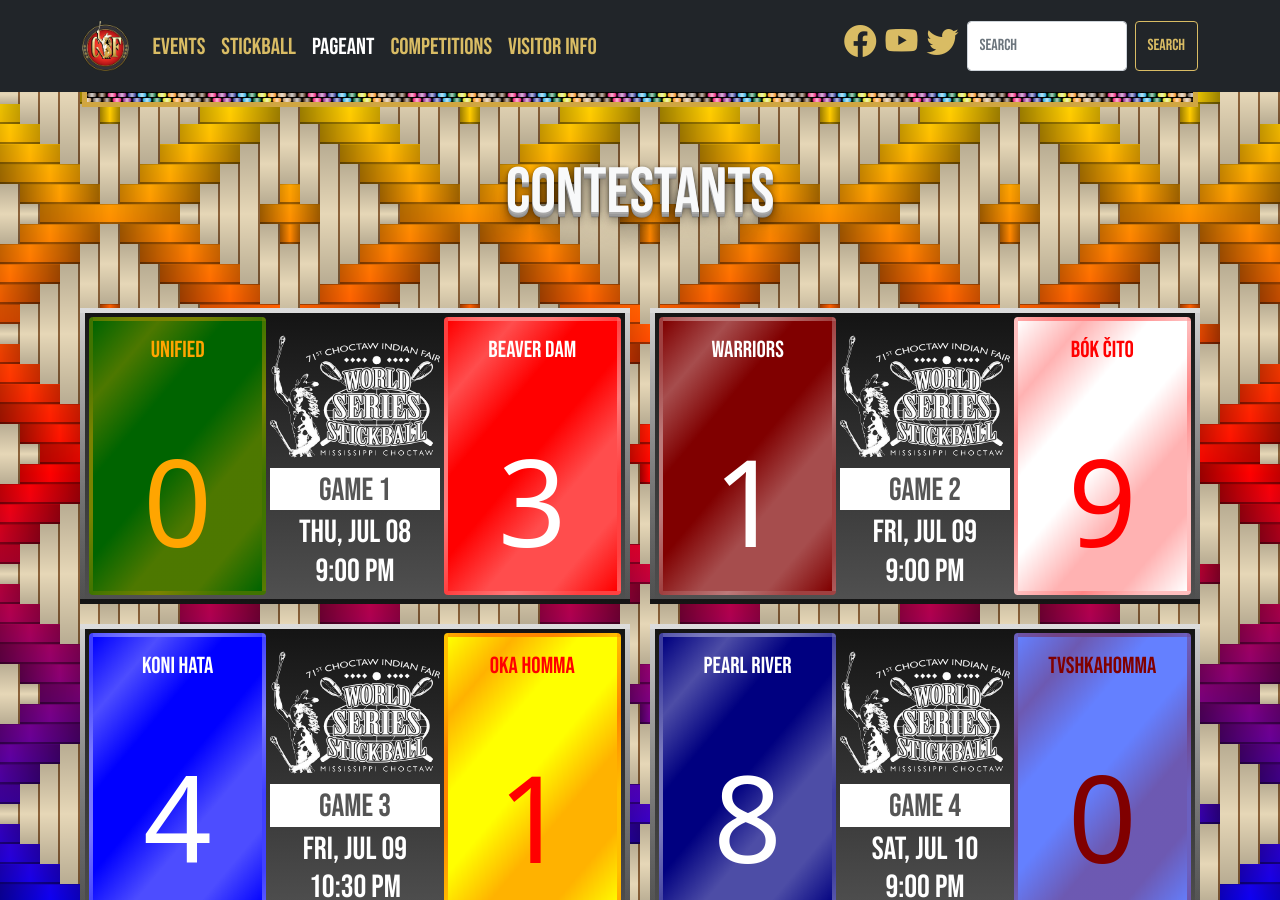
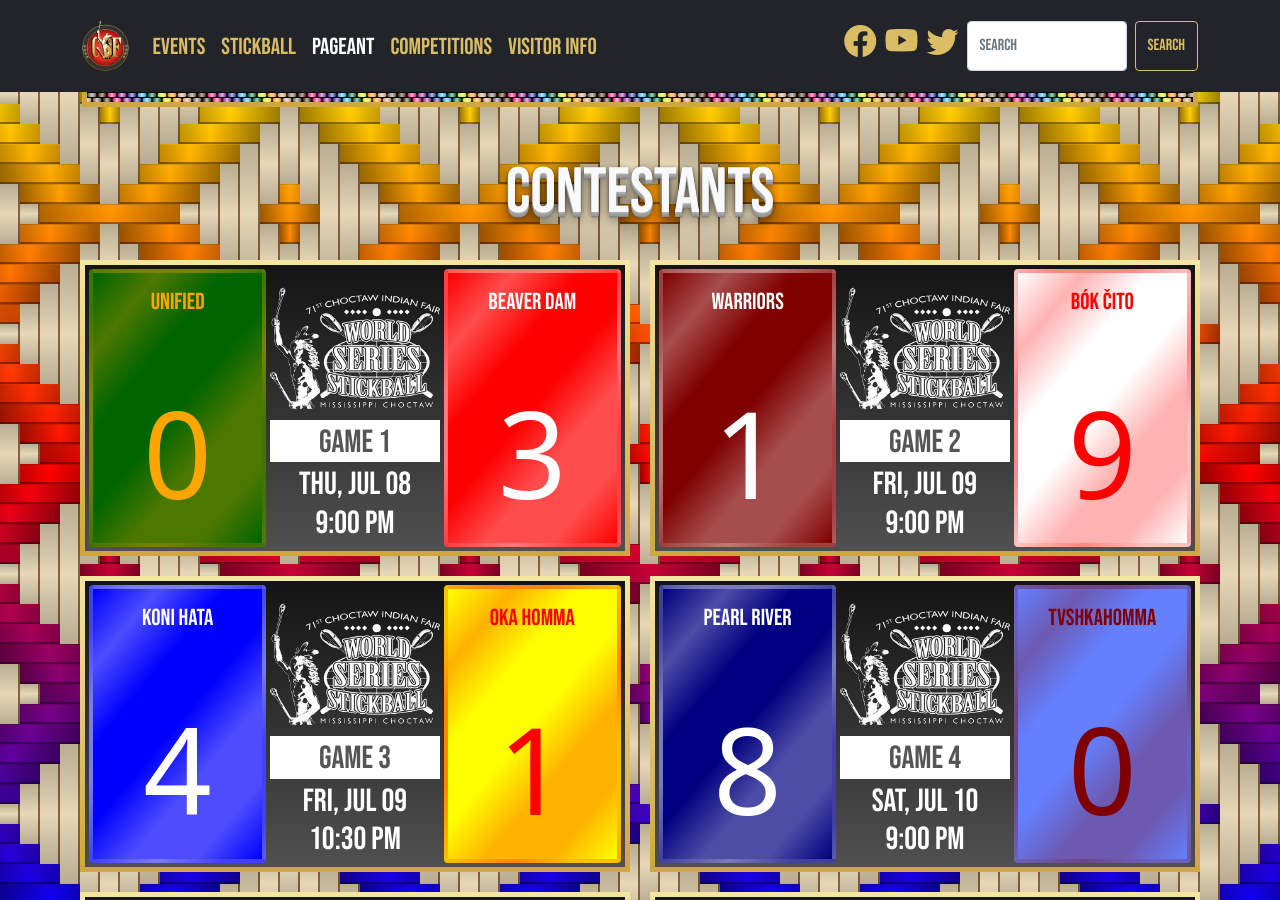
Before and after one commit to smattera/smattera.github.io, a Jekyll site: the page built from pageant/index.md, in a window 1280 px wide and 900 px high, scrolled down 966 px. Built offline with Jekyll 4.4.1, drawn with Linux system fonts in a browser that asks for light colours; nearby versions of some CDN libraries.

Commit message:
Update pageant.html

```diff
--- /dev/null
+++ b/_includes/contestant.html
@@ -0,0 +1,21 @@
+      <div class="col">
+        <a type="button" data-bs-toggle="modal" data-bs-target="#{{ include.div }}-g{{ include.g }}" style="text-decoration: none;">
+          <div class="row row-cols-3 g-1 p-1 card-gold-border" style="background: linear-gradient(to bottom, rgba(20,20,20,1), rgba(80,80,80,1));">
+            <div class="col-4 card mt-0 position-relative" style="background: linear-gradient(130deg, rgba({{ include.t1c2 }}, 0), rgba({{ include.t1c2 }}, 0.3), rgba({{ include.t1c2 }}, 0), rgba({{ include.t1c2 }}, 0), rgba({{ include.t1c2 }}, 0.3), rgba({{ include.t1c2 }}, 0.3), rgba({{ include.t1c2 }}, 0)), rgba({{ include.t1c }}, 1); color: rgba({{ include.t1c2 }},1); border: 4px solid rgba({{ include.t1c2 }}, 0.25);">
+              <div class="card-head pt-3 h5">{{ include.t1 }}</div>
+              <div class="card-footer position-absolute bottom-0 start-50 translate-middle-x p-0 text-nowrap" style="background: transparent; font-size: 120px; border: none;">{{ include.t1s }}</div>
+            </div>
+            <div class="col-4 card text-white p-1" style="background: transparent;border:none;">
+              <img class="img-fluid my-2 lighten" src="../assets/img/wss.jpg">
+              <div style="background: white; color: #555;">
+                <p class="h4 mb-0 pt-1">GAME {{ include.g }}</p>
+              </div>
+              <p class="card-text h4 pt-1">{{ include.d }}<br>{{ include.hr }}</p>
+            </div>
+            <div class="col-4 card mt-0 position-relative" style="background: linear-gradient(130deg, rgba({{ include.t2c2 }}, 0), rgba({{ include.t2c2 }}, 0.3), rgba({{ include.t2c2 }}, 0), rgba({{ include.t2c2 }}, 0), rgba({{ include.t2c2 }}, 0.3), rgba({{ include.t2c2 }}, 0.3), rgba({{ include.t2c2 }}, 0)), rgba({{ include.t2c }}, 1); color: rgba({{ include.t2c2 }},1); border: 4px solid rgba({{ include.t2c2 }}, 0.25);">
+              <div class="card-head pt-3 h5">{{ include.t2 }}</div>
+              <div class="card-footer position-absolute bottom-0 start-50 translate-middle-x p-0 text-nowrap" style="background: transparent; font-size: 120px; border: none;">{{ include.t2s }}</div>
+            </div>
+          </div>
+        </a>
+      </div>
--- a/_includes/pageant.html
+++ b/_includes/pageant.html
@@ -16,18 +16,18 @@
         </div>
       </div>
     </div>
-    <h2 class="shadow-text py-5">Contestants</h2>
+    <h2 class="shadow-text pt-5">Contestants</h2>
     <div class="row row-cols-1 row-cols-lg-2 row-cols-xxl-3 g-4 mt-1">
-      {% include game.html div="mens" g="1" d="Thu, Jul 08" hr="9:00 PM" t1="unified" t1c="0,100,0" t1c2="255,165,0" t1s="0" t2="beaver dam" t2c="255,0,0" t2c2="255,255,255" t2s="3" %}
-      {% include game.html div="mens" g="2" d="Fri, Jul 09" hr="9:00 PM" t1="warriors" t1c="128,0,0" t1c2="255,255,255" t1s="1" t2="bók čito" t2c="255,255,255" t2c2="255,0,0" t2s="9" %}
-      {% include game.html div="mens" g="3" d="Fri, Jul 09" hr="10:30 PM" t1="koni hata" t1c="0,0,255" t1c2="255,255,255" t1s="4" t2="oka homma" t2c="255,255,0" t2c2="255,0,0" t2s="1" %}
-      {% include game.html div="mens" g="4" d="Sat, Jul 10" hr="9:00 PM" t1="pearl river" t1c="0,0,128" t1c2="255,255,255" t1s="8" t2="tvshkahomma" t2c="100,128,255" t2c2="128,0,0" t2s="0" %}
-      {% include game.html div="mens" g="5" d="Sat, Jul 10" hr="10:30 PM" t1="wolfpack" t1c="0,0,0" t1c2="0,255,0" t1s="0" t2="beaver dam" t2c="255,0,0" t2c2="255,255,255" t2s="11" %}
-      {% include game.html div="mens" g="6" d="Mon, Jul 12" hr="10:00 PM" t1="tucker" t1c="0,128,0" t1c2="255,255,0" t1s="2" t2="bók čito" t2c="255,255,255" t2c2="255,0,0" t2s="5" %}
-      {% include game.html div="mens" g="7" d="Tue, Jul 13" hr="10:00 PM" t1="tiak hikíya" t1c="128,0,128" t1c2="255,255,0" t1s="0" t2="koni hata" t2c="0,0,255" t2c2="255,255,255" t2s="7" %}
-      {% include game.html div="mens" g="8" d="Wed, Jul 14" hr="10:15 PM" t1="beaver dam" t1c="255,0,0" t1c2="255,255,255" t1s="0" t2="pearl river" t2c="0,0,128" t2c2="255,255,255" t2s="4" %}
-      {% include game.html div="mens" g="9" d="Thu, Jul 15" hr="10:15 PM" t1="bók čito" t1c="255,255,255" t1c2="255,0,0" t1s="2" t2="koni hata" t2c="0,0,255" t2c2="255,255,255" t2s="1" %}
-      {% include game.html div="mens" g="10" d="Sat, Jul 17" hr="10:15 PM" t1="pearl river" t1c="0,0,128" t1c2="255,255,255" t1s="5" t2="bók čito" t2c="255,255,255" t2c2="255,0,0" t2s="6" %}
+      {% include contestant.html div="mens" g="1" d="Thu, Jul 08" hr="9:00 PM" t1="unified" t1c="0,100,0" t1c2="255,165,0" t1s="0" t2="beaver dam" t2c="255,0,0" t2c2="255,255,255" t2s="3" %}
+      {% include contestant.html div="mens" g="2" d="Fri, Jul 09" hr="9:00 PM" t1="warriors" t1c="128,0,0" t1c2="255,255,255" t1s="1" t2="bók čito" t2c="255,255,255" t2c2="255,0,0" t2s="9" %}
+      {% include contestant.html div="mens" g="3" d="Fri, Jul 09" hr="10:30 PM" t1="koni hata" t1c="0,0,255" t1c2="255,255,255" t1s="4" t2="oka homma" t2c="255,255,0" t2c2="255,0,0" t2s="1" %}
+      {% include contestant.html div="mens" g="4" d="Sat, Jul 10" hr="9:00 PM" t1="pearl river" t1c="0,0,128" t1c2="255,255,255" t1s="8" t2="tvshkahomma" t2c="100,128,255" t2c2="128,0,0" t2s="0" %}
+      {% include contestant.html div="mens" g="5" d="Sat, Jul 10" hr="10:30 PM" t1="wolfpack" t1c="0,0,0" t1c2="0,255,0" t1s="0" t2="beaver dam" t2c="255,0,0" t2c2="255,255,255" t2s="11" %}
+      {% include contestant.html div="mens" g="6" d="Mon, Jul 12" hr="10:00 PM" t1="tucker" t1c="0,128,0" t1c2="255,255,0" t1s="2" t2="bók čito" t2c="255,255,255" t2c2="255,0,0" t2s="5" %}
+      {% include contestant.html div="mens" g="7" d="Tue, Jul 13" hr="10:00 PM" t1="tiak hikíya" t1c="128,0,128" t1c2="255,255,0" t1s="0" t2="koni hata" t2c="0,0,255" t2c2="255,255,255" t2s="7" %}
+      {% include contestant.html div="mens" g="8" d="Wed, Jul 14" hr="10:15 PM" t1="beaver dam" t1c="255,0,0" t1c2="255,255,255" t1s="0" t2="pearl river" t2c="0,0,128" t2c2="255,255,255" t2s="4" %}
+      {% include contestant.html div="mens" g="9" d="Thu, Jul 15" hr="10:15 PM" t1="bók čito" t1c="255,255,255" t1c2="255,0,0" t1s="2" t2="koni hata" t2c="0,0,255" t2c2="255,255,255" t2s="1" %}
+      {% include contestant.html div="mens" g="10" d="Sat, Jul 17" hr="10:15 PM" t1="pearl river" t1c="0,0,128" t1c2="255,255,255" t1s="5" t2="bók čito" t2c="255,255,255" t2c2="255,0,0" t2s="6" %}
     </div>
   </div>
 </section>
```
Also changed, not shown: _includes/compModal.html (deleted, +0 -18 lines), _includes/eventModal.html (deleted, +0 -18 lines).
